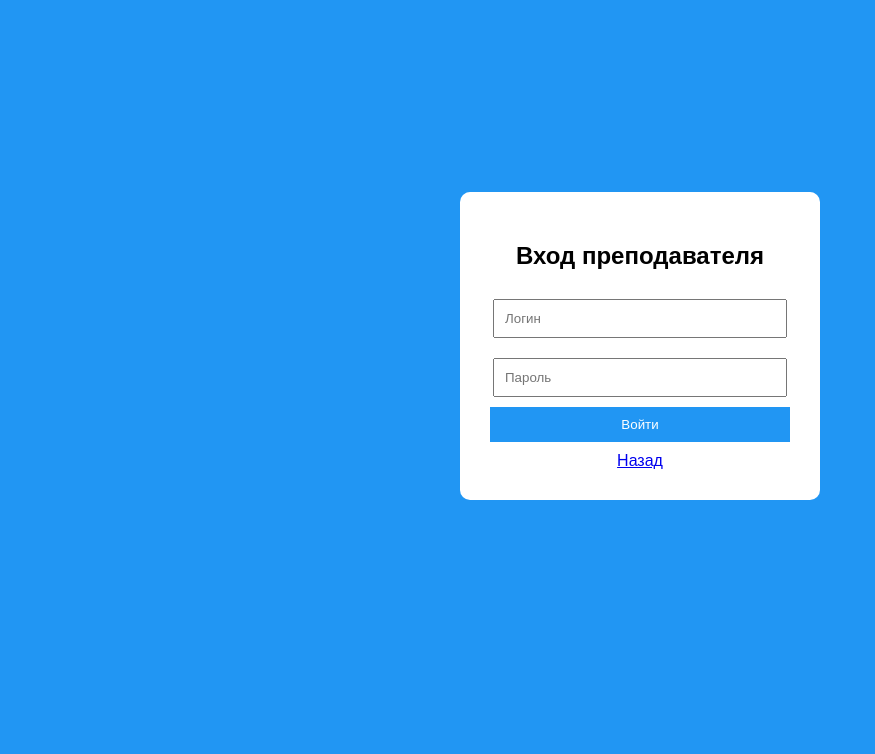
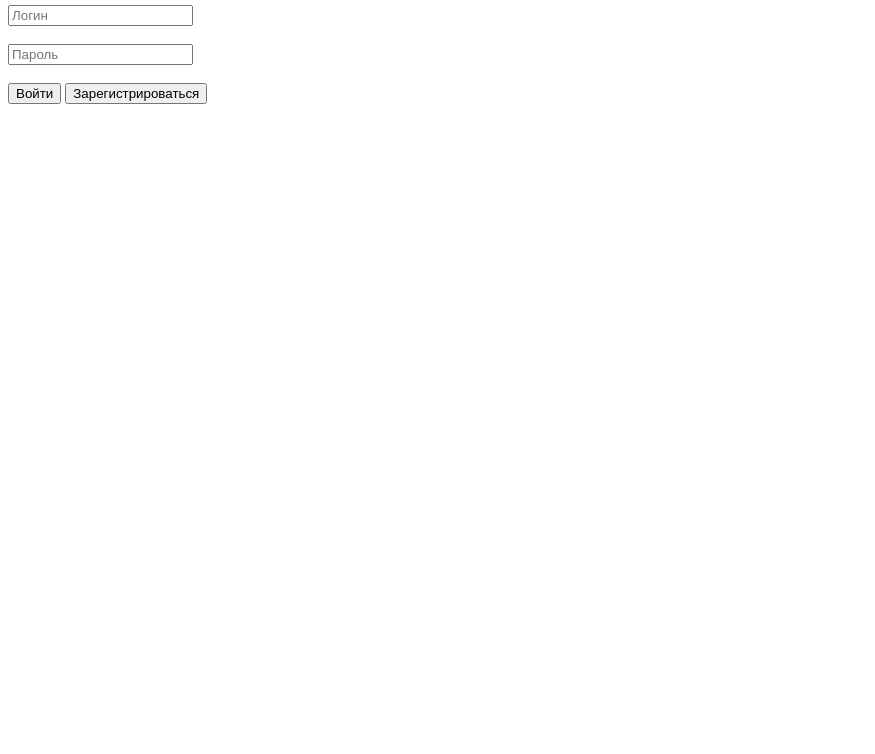
Before and after one commit to r4spb3rry-hub/frontend, a website: page teacher.html in a window 1280 px wide. Shown: the part 62-816 px from the top of the page, without its empty margins (0-875 px from the left). Drawn offline with Linux system fonts and the light colour scheme.

Commit message:
Update teacher.html

```diff
--- a/teacher.html
+++ b/teacher.html
@@ -2,58 +2,67 @@
 <html lang="ru">
 <head>
   <meta charset="UTF-8">
-  <title>Вход для преподавателя</title>
-  <style>
-    body {
-      font-family: Arial;
-      background: #2196F3;
-      display: flex;
-      justify-content: center;
-      align-items: center;
-      height: 100vh;
-    }
-
-    .box {
-      background: white;
-      padding: 30px;
-      border-radius: 10px;
-      text-align: center;
-      width: 300px;
-    }
-
-    input {
-      width: 90%;
-      padding: 10px;
-      margin: 10px 0;
-    }
-
-    button {
-      padding: 10px;
-      width: 100%;
-      background: #2196F3;
-      color: white;
-      border: none;
-    }
-
-    a {
-      display: block;
-      margin-top: 10px;
-    }
-  </style>
+  <title>Преподаватель</title>
 </head>
 
 <body>
-  <div class="box">
-    <h2>Вход преподавателя</h2>
-    <input type="text" placeholder="Логин">
-    <input type="password" placeholder="Пароль">
-    <button onclick="login()">Войти</button>
-    <a href="index.html">Назад</a>
-  </div>
+  <h2>Преподаватель</h2>
+
+  <input id="login" placeholder="Логин"><br><br>
+  <input id="password" type="password" placeholder="Пароль"><br><br>
+
+  <button onclick="login()">Войти</button>
+  <button onclick="register()">Зарегистрироваться</button>
+
+  <p id="error" style="color:red;"></p>
 
   <script>
-    function login() {
-      alert("Вход выполнен (пока без проверки)");
+    const API = "https://eduflow-92s4.onrender.com";
+
+    async function login() {
+      let login = document.getElementById("login").value;
+      let password = document.getElementById("password").value;
+
+      let res = await fetch(API + "/login", {
+        method: "POST",
+        headers: {"Content-Type": "application/json"},
+        body: JSON.stringify({ login, password })
+      });
+
+      let data = await res.json();
+
+      if (data.status === "ok") {
+        localStorage.setItem("user", data.login);
+        localStorage.setItem("role", data.role);
+
+        if (data.role === "student") {
+          window.location.href = "student-dashboard.html";
+        } else if (data.role === "teacher") {
+          window.location.href = "teacher-dashboard.html";
+        } else if (data.role === "admin") {
+          window.location.href = "admin-dashboard.html";
+        }
+
+      } else {
+        document.getElementById("error").innerText = "Ошибка входа";
+      }
+    }
+
+    async function register() {
+      let login = document.getElementById("login").value;
+      let password = document.getElementById("password").value;
+
+      await fetch(API + "/register", {
+        method: "POST",
+        headers: {"Content-Type": "application/json"},
+        body: JSON.stringify({
+          login,
+          password,
+          role: "teacher"
+        })
+      });
+
+      alert("Пользователь создан");
     }
   </script>
 </body>
```
